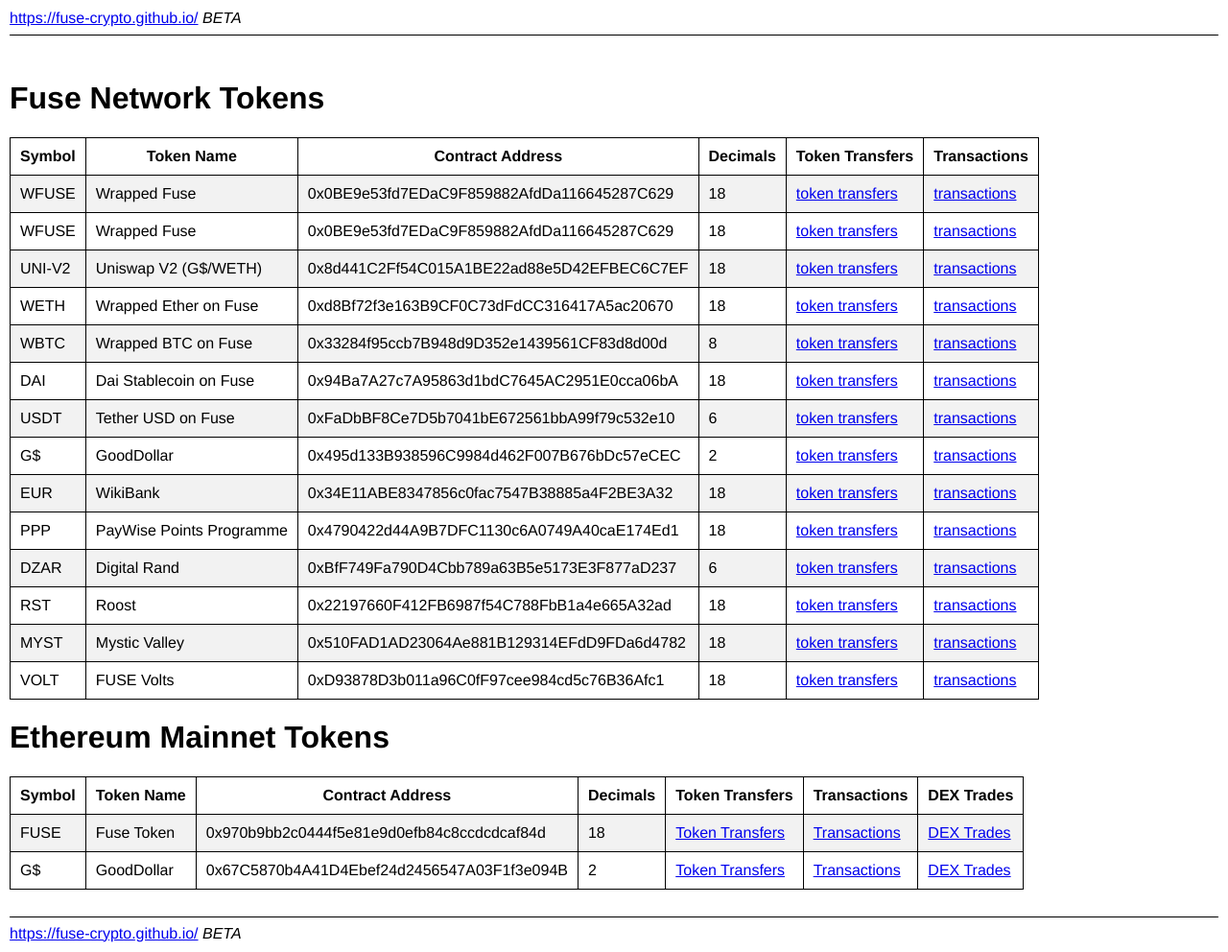
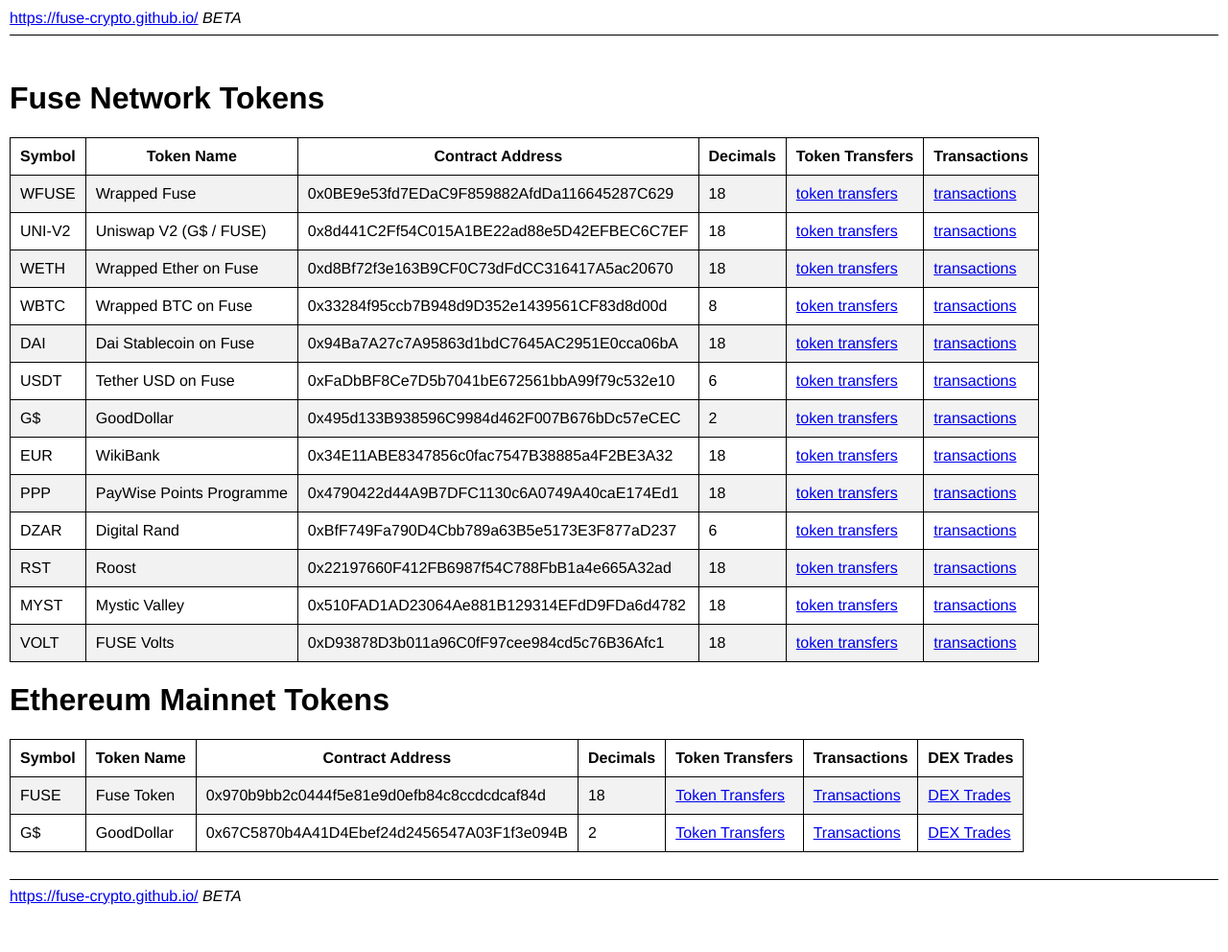
Before and after one commit to Fuse-Crypto/fuse-crypto.github.io, a Jekyll site: the page built from tokens/index.md, in a window 1280 px wide. Shown: the whole page at 96% size. Built offline with Jekyll 4.4.1, drawn with Linux system fonts in a browser that asks for light colours; after the commit the page ends 953 px from its top, so only the background shows below that.

Commit message:
Update fuse-tokens.yml

```diff
--- a/_data/fuse-tokens.yml
+++ b/_data/fuse-tokens.yml
@@ -1,15 +1,10 @@
-- symbol: 'WFUSE'
-  name: 'Wrapped Fuse'
-  address: '0x0BE9e53fd7EDaC9F859882AfdDa116645287C629'
-  decimals: 18
-
 - symbol: 'WFUSE'
   name: 'Wrapped Fuse'
   address: '0x0BE9e53fd7EDaC9F859882AfdDa116645287C629'
   decimals: 18
 
 - symbol: 'UNI-V2'
-  name: 'Uniswap V2 (G$/WETH)'
+  name: 'Uniswap V2 (G$ / FUSE)'
   address: '0x8d441C2Ff54C015A1BE22ad88e5D42EFBEC6C7EF'
   decimals: 18
 
```
